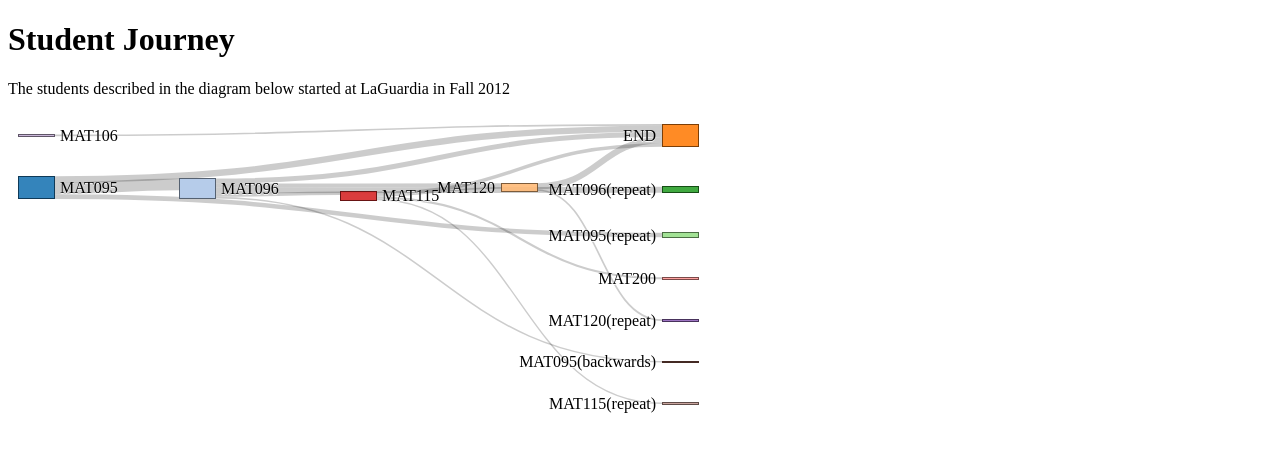
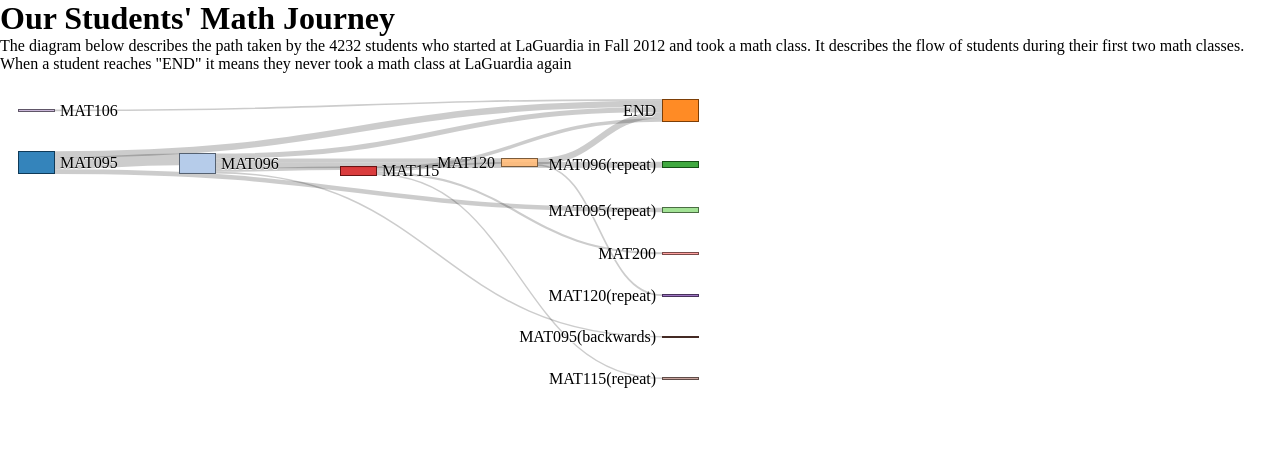
Before and after one commit to ghenshaw/ghenshaw.github.io, a plain HTML site: page index.html in a window 1280 px wide. Drawn offline with nearby package versions, Linux system fonts and the light colour scheme.

Commit message:
second class more

```diff
--- a/index.html
+++ b/index.html
@@ -2,7 +2,7 @@
 <html>
 <head>
     <meta charset="utf-8">
-    <title>Page Title</title>
+    <title>Our Students' Math Journey</title>
 
     <style type="text/css" media="screen">
 
@@ -28,8 +28,21 @@
 
 </head>
 <body>
+    <h1>Our Students' Math Journey</h1>
+    <p>The diagram below describes the path
+    taken by the 4232 students who
+    started at LaGuardia in Fall 2012 and took
+    a math class. It describes the flow of students
+     during their first two math classes.</p>
+     <p>When a student reaches "END" it means they
+     never took a math class at LaGuardia again</p>
 
     <iframe src="ghenshaw.github.io/student_journey.html" scrolling="no"></iframe>
 
+    <p>This diagram follows the same students through their
+    next two math classes.</p>
+
+
+
 </body>
 </html>
--- a/student_journey.html
+++ b/student_journey.html
@@ -26,9 +26,6 @@
 
 </style>
 <body>
-<h1>Student Journey</h1>
-<p>The students described in the diagram
-below started at LaGuardia in Fall 2012</p>
 <p id="chart">
 
 <script src="https://d3js.org/d3.v3.min.js"></script>
```
